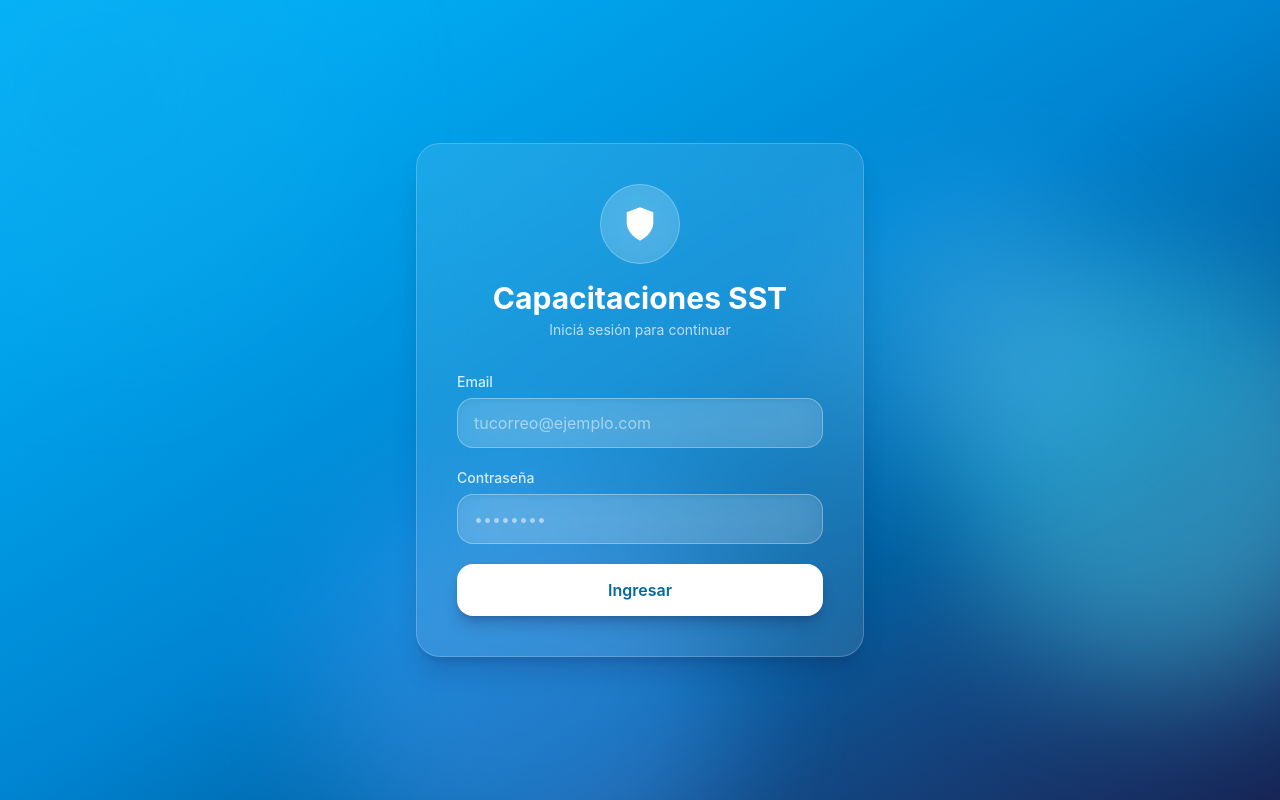
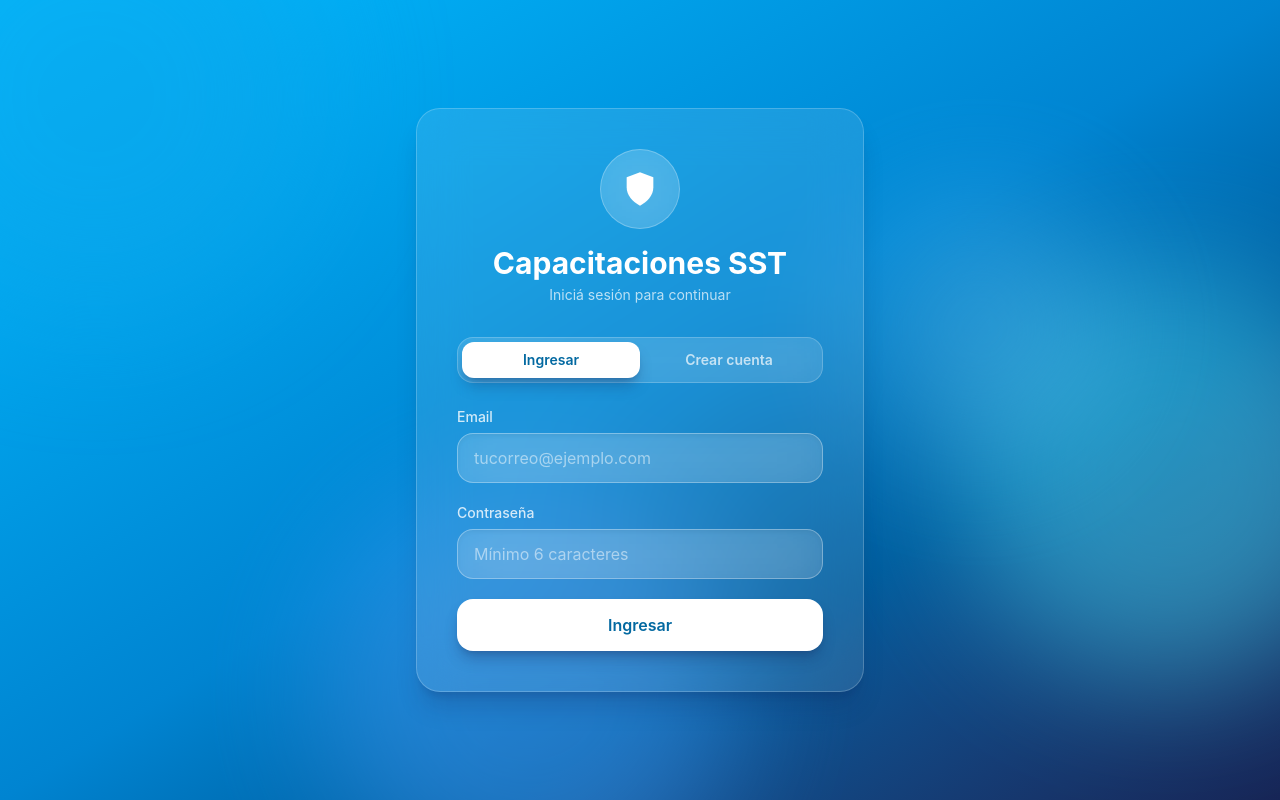
Before and after one commit to Samuel-Urrego/Capacitaciones-SST, a React (Vite) app: page /login in a window 1280 px wide. Built offline with nearby package versions, Linux system fonts and the light colour scheme; no server answers.

Commit message:
feat: Supabase auth with login/register and protected routes

```diff
--- a/src/App.jsx
+++ b/src/App.jsx
@@ -1,6 +1,7 @@
 import { lazy, Suspense } from 'react'
-import { BrowserRouter, Routes, Route } from 'react-router-dom'
+import { BrowserRouter, Routes, Route, Navigate } from 'react-router-dom'
 import GlassBackground from './components/GlassBackground'
+import { AuthProvider, useAuth } from './lib/auth'
 
 const LandingPage = lazy(() => import('./pages/LandingPage'))
 const LoginPage = lazy(() => import('./pages/LoginPage'))
@@ -17,20 +18,65 @@ function Loading() {
   )
 }
 
+function RequireAuth({ children }) {
+  const { user, loading } = useAuth()
+  if (loading) return <Loading />
+  if (!user) return <Navigate to="/login" replace />
+  return children
+}
+
+function RequireAdmin({ children }) {
+  const { user, profile, loading } = useAuth()
+  if (loading) return <Loading />
+  if (!user) return <Navigate to="/login" replace />
+  if (!profile || profile.role !== 'admin') return <Navigate to="/course" replace />
+  return children
+}
+
 function App() {
   return (
     <BrowserRouter>
+      <AuthProvider>
         <GlassBackground />
         <Suspense fallback={<Loading />}>
           <Routes>
             <Route path="/" element={<LandingPage />} />
             <Route path="/login" element={<LoginPage />} />
-          <Route path="/course" element={<CoursePage />} />
-          <Route path="/quiz" element={<QuizPage />} />
-          <Route path="/results" element={<ResultsPage />} />
-          <Route path="/admin" element={<AdminPage />} />
+            <Route
+              path="/course"
+              element={
+                <RequireAuth>
+                  <CoursePage />
+                </RequireAuth>
+              }
+            />
+            <Route
+              path="/quiz"
+              element={
+                <RequireAuth>
+                  <QuizPage />
+                </RequireAuth>
+              }
+            />
+            <Route
+              path="/results"
+              element={
+                <RequireAuth>
+                  <ResultsPage />
+                </RequireAuth>
+              }
+            />
+            <Route
+              path="/admin"
+              element={
+                <RequireAdmin>
+                  <AdminPage />
+                </RequireAdmin>
+              }
+            />
           </Routes>
         </Suspense>
+      </AuthProvider>
     </BrowserRouter>
   )
 }
--- /dev/null
+++ b/src/lib/auth.jsx
@@ -0,0 +1,55 @@
+import { createContext, useCallback, useContext, useEffect, useState } from 'react'
+import { supabase } from './supabaseClient'
+
+const AuthContext = createContext(null)
+
+export function AuthProvider({ children }) {
+  const [user, setUser] = useState(null)
+  const [profile, setProfile] = useState(null)
+  const [loading, setLoading] = useState(true)
+
+  const loadProfile = useCallback(async (userId) => {
+    const { data } = await supabase
+      .from('profiles')
+      .select('*')
+      .eq('id', userId)
+      .maybeSingle()
+    setProfile(data)
+    setLoading(false)
+  }, [])
+
+  useEffect(() => {
+    supabase.auth.getSession().then(({ data: { session } }) => {
+      setUser(session?.user ?? null)
+      if (session?.user) loadProfile(session.user.id)
+      else setLoading(false)
+    })
+
+    const {
+      data: { subscription },
+    } = supabase.auth.onAuthStateChange((_event, session) => {
+      setUser(session?.user ?? null)
+      if (session?.user) loadProfile(session.user.id)
+      else {
+        setProfile(null)
+        setLoading(false)
+      }
+    })
+
+    return () => subscription.unsubscribe()
+  }, [loadProfile])
+
+  const signOut = useCallback(async () => {
+    await supabase.auth.signOut()
+  }, [])
+
+  return (
+    <AuthContext.Provider value={{ user, profile, loading, signOut }}>
+      {children}
+    </AuthContext.Provider>
+  )
+}
+
+export function useAuth() {
+  return useContext(AuthContext)
+}
--- a/src/pages/LandingPage.jsx
+++ b/src/pages/LandingPage.jsx
@@ -1,16 +1,33 @@
 import { Link } from 'react-router-dom'
 import { Card, IconChevronRight, IconShield } from '../components/ui'
+import { useAuth } from '../lib/auth'
 
 export default function LandingPage() {
+  const { user, signOut } = useAuth()
+
   return (
     <div className="flex min-h-screen flex-col">
-      <header className="mx-auto flex w-full max-w-4xl items-center justify-between px-4 pt-6">
+      <header className="mx-auto flex w-full max-w-4xl items-center justify-between gap-4 px-4 pt-6">
         <div className="flex items-center gap-3">
           <span className="flex h-10 w-10 items-center justify-center rounded-full border border-white/25 bg-white/10 text-white backdrop-blur-xl">
             <IconShield className="h-5 w-5" />
           </span>
           <h1 className="text-lg font-bold text-white">Capacitaciones SST</h1>
         </div>
+        {user && (
+          <div className="flex items-center gap-3">
+            <span className="max-w-[200px] truncate rounded-full border border-white/25 bg-white/10 px-4 py-2 text-sm text-white/80 backdrop-blur-xl">
+              {user.email}
+            </span>
+            <button
+              type="button"
+              onClick={signOut}
+              className="rounded-full border border-white/30 bg-white/15 px-4 py-2 text-sm font-medium text-white backdrop-blur-xl transition hover:bg-white/25"
+            >
+              Salir
+            </button>
+          </div>
+        )}
       </header>
 
       <main className="mx-auto flex w-full max-w-4xl flex-1 flex-col items-center justify-center px-4 py-12">
--- a/src/pages/LoginPage.jsx
+++ b/src/pages/LoginPage.jsx
@@ -1,6 +1,63 @@
+import { useState } from 'react'
+import { Navigate, useNavigate } from 'react-router-dom'
+import { supabase } from '../lib/supabaseClient'
+import { useAuth } from '../lib/auth'
 import { Button, Card, IconShield, Input } from '../components/ui'
 
 export default function LoginPage() {
+  const navigate = useNavigate()
+  const { user } = useAuth()
+
+  const [mode, setMode] = useState('login')
+  const [email, setEmail] = useState('')
+  const [password, setPassword] = useState('')
+  const [fullName, setFullName] = useState('')
+  const [error, setError] = useState(null)
+  const [message, setMessage] = useState(null)
+  const [submitting, setSubmitting] = useState(false)
+
+  if (user) {
+    return <Navigate to="/course" replace />
+  }
+
+  const handleSubmit = async (e) => {
+    e.preventDefault()
+    setError(null)
+    setMessage(null)
+    setSubmitting(true)
+    try {
+      if (mode === 'login') {
+        const { error } = await supabase.auth.signInWithPassword({
+          email,
+          password,
+        })
+        if (error) throw error
+        navigate('/course', { replace: true })
+      } else {
+        const { error } = await supabase.auth.signUp({
+          email,
+          password,
+          options: { data: { full_name: fullName } },
+        })
+        if (error) throw error
+        setMessage(
+          'Cuenta creada. Revisá tu email para confirmar el correo y después iniciá sesión.',
+        )
+        setMode('login')
+      }
+    } catch (err) {
+      setError(err.message)
+    } finally {
+      setSubmitting(false)
+    }
+  }
+
+  const switchMode = (next) => {
+    setMode(next)
+    setError(null)
+    setMessage(null)
+  }
+
   return (
     <div className="flex min-h-screen items-center justify-center px-4">
       <Card className="w-full max-w-md p-10">
@@ -10,11 +67,47 @@ export default function LoginPage() {
           </div>
           <h1 className="text-3xl font-bold text-white">Capacitaciones SST</h1>
           <p className="mt-1 text-sm text-white/70">
-            Iniciá sesión para continuar
+            {mode === 'login' ? 'Iniciá sesión para continuar' : 'Creá tu cuenta'}
           </p>
         </div>
 
-        <form className="space-y-5">
+        <div className="mb-6 flex rounded-2xl border border-white/20 bg-white/10 p-1 backdrop-blur-xl">
+          {['login', 'register'].map((m) => (
+            <button
+              key={m}
+              type="button"
+              onClick={() => switchMode(m)}
+              className={`flex-1 rounded-xl px-4 py-2 text-sm font-semibold transition-all duration-150 ${
+                mode === m
+                  ? 'bg-white text-primary-dark shadow-lg shadow-blue-950/30'
+                  : 'text-white/70 hover:text-white'
+              }`}
+            >
+              {m === 'login' ? 'Ingresar' : 'Crear cuenta'}
+            </button>
+          ))}
+        </div>
+
+        <form className="space-y-5" onSubmit={handleSubmit}>
+          {mode === 'register' && (
+            <div>
+              <label
+                htmlFor="fullName"
+                className="mb-1.5 block text-sm font-medium text-white/80"
+              >
+                Nombre completo
+              </label>
+              <Input
+                id="fullName"
+                type="text"
+                value={fullName}
+                onChange={(e) => setFullName(e.target.value)}
+                placeholder="Ej: Juan Pérez"
+                autoComplete="name"
+                required
+              />
+            </div>
+          )}
           <div>
             <label
               htmlFor="email"
@@ -25,8 +118,11 @@ export default function LoginPage() {
             <Input
               id="email"
               type="email"
+              value={email}
+              onChange={(e) => setEmail(e.target.value)}
               placeholder="tucorreo@ejemplo.com"
               autoComplete="email"
+              required
             />
           </div>
           <div>
@@ -39,11 +135,39 @@ export default function LoginPage() {
             <Input
               id="password"
               type="password"
-              placeholder="••••••••"
-              autoComplete="current-password"
+              value={password}
+              onChange={(e) => setPassword(e.target.value)}
+              placeholder="Mínimo 6 caracteres"
+              autoComplete={
+                mode === 'login' ? 'current-password' : 'new-password'
+              }
+              minLength={6}
+              required
             />
           </div>
-          <Button className="w-full py-3.5 text-base">Ingresar</Button>
+
+          {error && (
+            <p className="rounded-xl border border-red-300/30 bg-red-500/20 px-4 py-2.5 text-sm text-red-100">
+              {error}
+            </p>
+          )}
+          {message && (
+            <p className="rounded-xl border border-emerald-300/30 bg-emerald-500/20 px-4 py-2.5 text-sm text-emerald-100">
+              {message}
+            </p>
+          )}
+
+          <Button
+            type="submit"
+            disabled={submitting}
+            className="w-full py-3.5 text-base"
+          >
+            {submitting
+              ? 'Un momento…'
+              : mode === 'login'
+                ? 'Ingresar'
+                : 'Crear cuenta'}
+          </Button>
         </form>
       </Card>
     </div>
```
Lines whose indentation alone changed are shown as unchanged.
